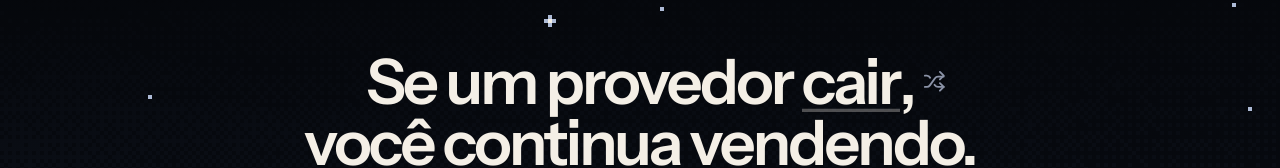
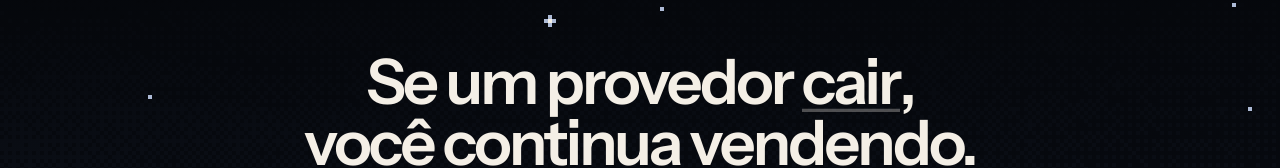
Before and after one commit to ThallesP/dunas, a Next.js app in the folder website/: page / in a window 1280 px wide. Shown: the part 133-301 px from the top of the page. Built offline with nearby package versions, Linux system fonts and the light colour scheme.

Commit message:
Show the shuffle icon only on hover so the headline sits centered
Co-Authored-By: Claude Opus 5.5 <noreply@anthropic.com>

```diff
--- a/website/app/(home)/hero/hero.module.css
+++ b/website/app/(home)/hero/hero.module.css
@@ -105,14 +105,16 @@
   margin: auto 0;
   width: 0.36em;
   height: 0.36em;
-  color: var(--gray);
+  color: var(--moon);
+  opacity: 0;
   transition:
     transform 0.3s,
-    color 0.2s;
+    opacity 0.2s;
 }
 
-.swap:hover .swapIcon {
-  color: var(--moon);
+.swap:hover .swapIcon,
+.swap:focus-visible .swapIcon {
+  opacity: 1;
   transform: rotate(-12deg);
 }
 
```
